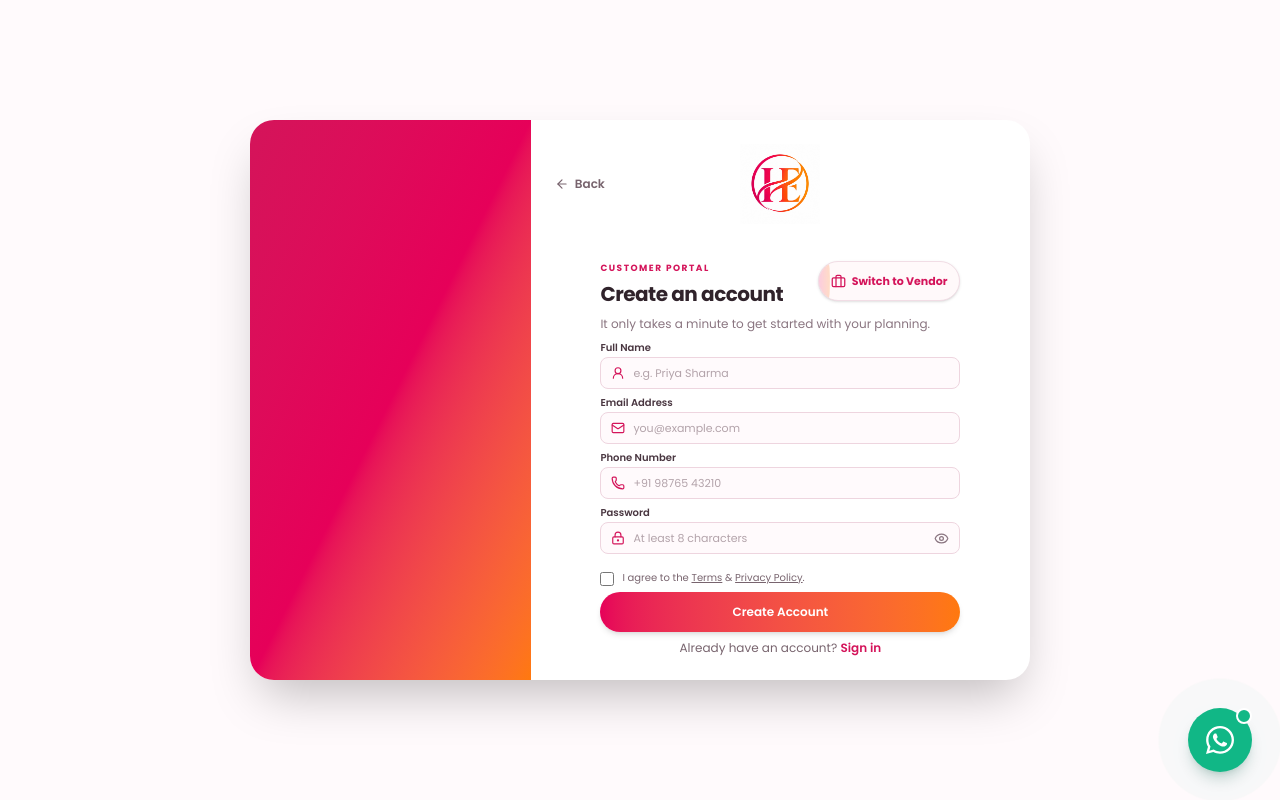
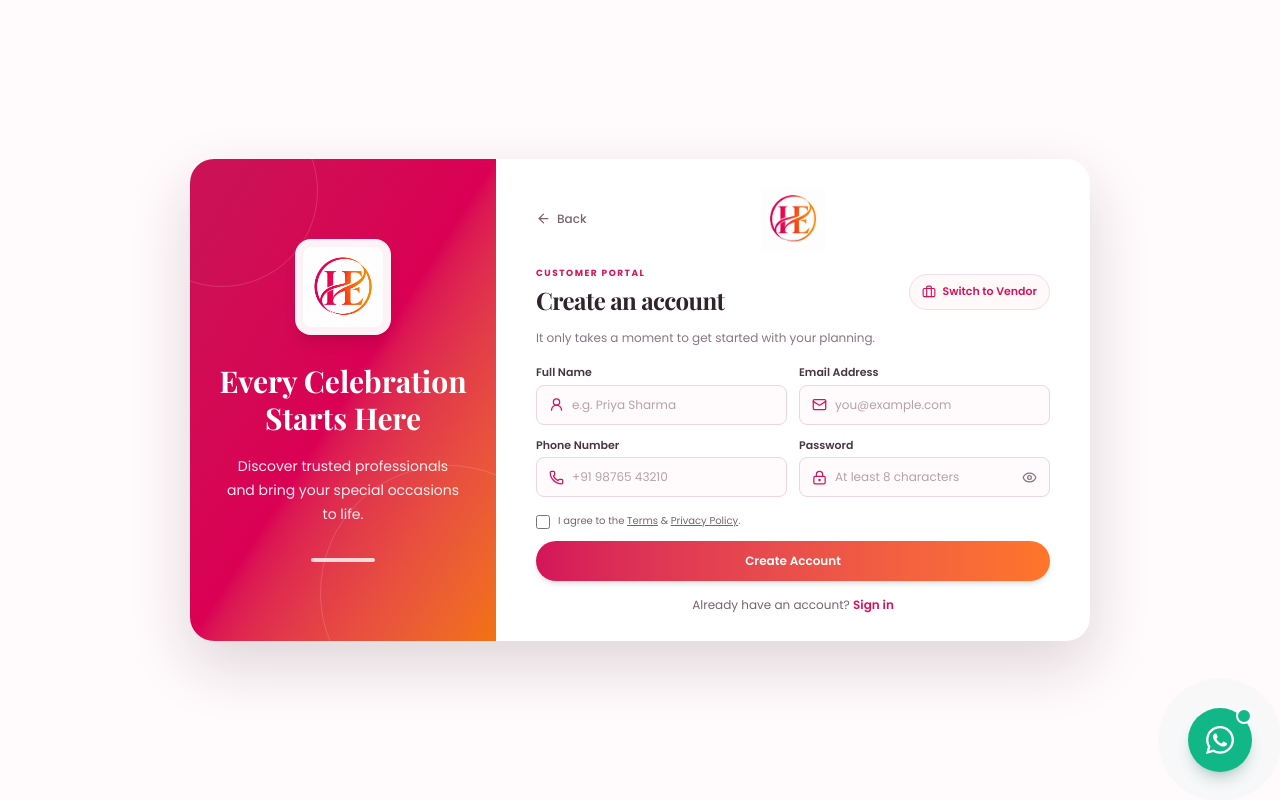
Before and after one commit to Kavita-Codes/HarEvent-Building-India-s-Event-Wedding-Marketplace, a React (Vite) app: page /signup in a window 1280 px wide. Built offline with nearby package versions, Linux system fonts and the light colour scheme.

Commit message:
vendor form

```diff
--- a/src/pages/Signup.jsx
+++ b/src/pages/Signup.jsx
@@ -1,170 +1,415 @@
+
 import { useState } from "react";
-import { ArrowLeft, Eye, EyeOff, LockKeyhole, Mail, Phone, UserRound, Briefcase, Store } from "lucide-react";
+import {
+  ArrowLeft,
+  Eye,
+  EyeOff,
+  LockKeyhole,
+  Mail,
+  Phone,
+  UserRound,
+  Briefcase,
+  Store,
+  ChevronDown,
+  Check,
+} from "lucide-react";
 import { Link } from "react-router-dom";
 
-function Signup({ initialVendorMode = false }) {
+const serviceOptions = [
+  "Photography & Videography",
+  "Wedding & Event Decor",
+  "Venues & Banquets",
+  "Catering Services",
+  "Makeup & Styling",
+  "DJ & Entertainment",
+  "Other",
+];
+
+function Signup({ vendorMode: initialVendorMode = false }) {
   const [vendorMode, setVendorMode] = useState(initialVendorMode);
   const [showPassword, setShowPassword] = useState(false);
   const [submitted, setSubmitted] = useState(false);
+  const [serviceCategory, setServiceCategory] = useState("");
+  const [categoryOpen, setCategoryOpen] = useState(false);
+  const [categoryError, setCategoryError] = useState(false);
+
+  const fieldClass =
+    "flex h-10 w-full min-w-0 items-center gap-2 rounded-lg border border-[#EED5DF] bg-[#FFFAFC] px-3 focus-within:border-2 focus-within:border-[#D4145A]";
+
+  const inputClass =
+    "w-full min-w-0 bg-transparent text-xs outline-none placeholder:text-[#B3A3AA]";
+
+  function switchMode() {
+    setVendorMode((current) => !current);
+    setCategoryOpen(false);
+    setCategoryError(false);
+    setSubmitted(false);
+  }
+
   function handleSubmit(event) {
     event.preventDefault();
+
+    if (vendorMode && !serviceCategory) {
+      setCategoryError(true);
+      setCategoryOpen(true);
+      return;
+    }
+
+    setCategoryError(false);
     setSubmitted(true);
   }
 
   return (
-    <main className="flex min-h-screen w-full items-center justify-center bg-[#FFFAFC] p-6 font-poppins sm:p-8">
-      <div className="flex h-[min(560px,calc(100svh-3rem))] w-full max-w-[780px] overflow-hidden rounded-[24px] bg-white shadow-2xl">
+    <main className="flex min-h-screen w-full items-center justify-center bg-[#FFFAFC] p-4 font-poppins sm:p-6">
+      <div className="flex w-full max-w-[900px] overflow-hidden rounded-[24px] bg-white shadow-[0_24px_60px_rgba(55,25,40,0.16)]">
 
-        {/* Left Side: themed panel */}
-        <div className={`relative hidden overflow-hidden transition-all duration-500 lg:block lg:w-[36%] ${
-          vendorMode
-            ? "bg-gradient-to-br from-[#143B2B] via-[#1B6B45] to-[#0D2B20]"
-            : "bg-gradient-to-br from-[#D4145A] via-[#E60059] to-[#FF790D]"
-        }`}>
+        {/* Left Brand Panel */}
+        <div
+          className={`relative hidden overflow-hidden transition-colors duration-500 lg:block lg:w-[34%] ${
+            vendorMode
+              ? "bg-gradient-to-br from-[#A80F46] via-[#E60059] to-[#FF790D]"
+              : "bg-gradient-to-br from-[#D4145A] via-[#E60059] to-[#FF790D]"
+          }`}
+        >
+          <div className="absolute inset-0 bg-black/5" />
+
+          <div className="absolute inset-0 flex flex-col items-center justify-center px-7 text-center text-white">
+            <img
+              src="/logoForm.jpeg"
+              alt="HarEvent"
+              className="mb-7 h-24 w-24 rounded-2xl bg-white/95 object-contain p-2 shadow-lg"
+            />
+
+            <h2 className="font-playfair text-3xl font-bold leading-tight">
+              {vendorMode
+                ? "Grow Your Event Business"
+                : "Every Celebration Starts Here"}
+            </h2>
+
+            <p className="mt-4 max-w-[240px] text-sm leading-6 text-white/90">
+              {vendorMode
+                ? "Connect with customers and showcase your services with HarEvent."
+                : "Discover trusted professionals and bring your special occasions to life."}
+            </p>
+
+            <div className="mt-8 h-1 w-16 rounded-full bg-white/80" />
+          </div>
+
+          <div className="absolute -left-16 -top-16 h-48 w-48 rounded-full border border-white/15" />
+          <div className="absolute -bottom-20 -right-20 h-64 w-64 rounded-full border border-white/15" />
         </div>
 
-        {/* Right Side: compact signup form */}
-        <div className="flex w-full flex-col justify-between gap-2 p-4 sm:p-5 lg:w-[64%] lg:p-6">
+        {/* Right Form Panel */}
+        <div className="flex w-full flex-col justify-center px-5 py-7 sm:px-9 lg:w-[66%] lg:px-10">
+          <div className="mx-auto w-full max-w-[520px]">
 
-          <div className="relative flex min-h-20 items-center justify-center">
-            <Link to="/" className="absolute left-0 inline-flex items-center gap-1.5 text-xs font-semibold text-[#78646E] transition hover:text-[#D4145A]">
-              <ArrowLeft size={14} /> Back
-            </Link>
-            <img src="/logoForm.jpeg" alt="HarEvent" className="h-20 w-20 object-contain" />
-          </div>
+            {/* Back and Logo */}
+            <div className="relative mb-4 flex min-h-[64px] items-center justify-center">
+              <Link
+                to="/"
+                className="absolute left-0 top-1/2 inline-flex -translate-y-1/2 items-center gap-1.5 text-xs font-medium text-[#78646E] transition hover:text-[#D4145A]"
+              >
+                <ArrowLeft size={15} />
+                Back
+              </Link>
 
-          <div className="mx-auto w-full max-w-[360px]">
+              <Link to="/" aria-label="HarEvent Home">
+                <img
+                  src="/logoForm.jpeg"
+                  alt="HarEvent"
+                  className="h-16 w-16 object-contain"
+                />
+              </Link>
+            </div>
 
-            {/* Header & Mode Switcher */}
-            <div className="mb-2 flex items-center justify-between">
-              <div className={vendorMode ? "order-1" : ""}>
-                <span className={`text-[9px] font-bold uppercase tracking-[1.5px] ${vendorMode ? "text-[#2D6A4F]" : "text-[#D4145A]"}`}>
+            {/* Heading and Mode Toggle */}
+            <div className="mb-3 flex flex-wrap items-center justify-between gap-3">
+              <div>
+                <p className="text-[9px] font-bold uppercase tracking-[1.5px] text-[#D4145A]">
                   {vendorMode ? "Vendor Portal" : "Customer Portal"}
-                </span>
-                <h2 className="mt-0.5 whitespace-nowrap text-lg font-bold tracking-tight text-[#30232B] sm:text-xl">
+                </p>
+
+                <h1 className="mt-1 font-playfair text-xl font-bold tracking-tight text-[#30232B] sm:text-2xl">
                   {vendorMode ? "Join as a Vendor" : "Create an account"}
-                </h2>
+                </h1>
               </div>
 
-              {/* Toggle Button */}
               <button
                 type="button"
-                onClick={() => setVendorMode(!vendorMode)}
-                className={`signup-mode-toggle relative isolate flex min-h-10 shrink-0 items-center gap-1.5 whitespace-nowrap overflow-hidden rounded-full border px-3 py-2 text-[11px] font-extrabold transition shadow-sm cursor-pointer ${
-                  vendorMode
-                    ? "signup-mode-toggle--vendor border-emerald-200 bg-emerald-50 text-[#2D6A4F] hover:bg-emerald-100"
-                    : "signup-mode-toggle--customer border-[#F1DDE5] bg-[#FFF9FA] text-[#D4145A] hover:bg-[#FFF1F5]"
-                }`}
+                onClick={switchMode}
+                className="inline-flex min-h-9 items-center gap-1.5 rounded-full border border-[#F1DDE5] bg-[#FFF9FA] px-3 py-2 text-[10px] font-semibold text-[#D4145A] transition-colors hover:bg-[#FFF1F5] sm:text-[11px]"
               >
-                <span className="signup-mode-toggle__fill" aria-hidden="true" />
-                <span className="relative z-10 flex items-center gap-1.5">
-                  {vendorMode ? <Store size={15} /> : <Briefcase size={15} />}
-                  {vendorMode ? "Switch to Customer" : "Switch to Vendor"}
-                </span>
+                {vendorMode ? <Store size={14} /> : <Briefcase size={14} />}
+                {vendorMode ? "Switch to Customer" : "Switch to Vendor"}
               </button>
             </div>
 
-            <p className="mb-2 text-[11px] text-[#8A7580] sm:text-xs">
+            <p className="mb-4 text-xs leading-5 text-[#8A7580]">
               {vendorMode
                 ? "Enter your business details to start receiving client leads."
-                : "It only takes a minute to get started with your planning."}
+                : "It only takes a moment to get started with your planning."}
             </p>
 
-            {/* Form */}
-            <form onSubmit={handleSubmit} className={`grid w-full gap-x-3 gap-y-1.5 ${vendorMode ? "grid-cols-2" : "grid-cols-1"}`}>
-              <div className={vendorMode ? "order-1" : ""}>
-                <label className="mb-0.5 block text-[10px] font-semibold text-[#493640]">Full Name</label>
-                <div className={`flex h-8 w-full items-center gap-2 rounded-lg border border-[#EED5DF] bg-[#FFFAFC] px-2.5 focus-within:border-2 ${vendorMode ? "focus-within:border-[#2D6A4F]" : "focus-within:border-[#D4145A]"}`}>
-                  <UserRound size={14} className={`shrink-0 ${vendorMode ? "text-[#2D6A4F]" : "text-[#D4145A]"}`} />
-                  <input required autoComplete="name" placeholder="e.g. Priya Sharma" className="w-full bg-transparent text-[11px] outline-none placeholder:text-[#B3A3AA]" />
+            {/* Signup Form */}
+            <form
+              onSubmit={handleSubmit}
+              className="grid w-full grid-cols-1 gap-x-3 gap-y-3 sm:grid-cols-2"
+            >
+              {/* Full Name */}
+              <div>
+                <label className="mb-1 block text-[11px] font-semibold text-[#493640]">
+                  Full Name
+                </label>
+
+                <div className={fieldClass}>
+                  <UserRound size={15} className="shrink-0 text-[#D4145A]" />
+                  <input
+                    required
+                    name="fullName"
+                    autoComplete="name"
+                    placeholder="e.g. Priya Sharma"
+                    className={inputClass}
+                  />
                 </div>
               </div>
 
-              {vendorMode && (
-                <div className="order-5 col-span-2">
-                  <label className="mb-0.5 block text-[10px] font-semibold text-[#493640]">Business Name</label>
-                  <div className="flex h-8 w-full items-center gap-2 rounded-lg border border-[#EED5DF] bg-[#FFFAFC] px-2.5 focus-within:border-2 focus-within:border-[#2D6A4F]">
-                    <Store size={14} className="shrink-0 text-[#2D6A4F]" />
-                    <input required autoComplete="organization" placeholder="Royal Events" className="w-full bg-transparent text-[11px] outline-none placeholder:text-[#B3A3AA]" />
-                  </div>
-                </div>
-              )}
+              {/* Email */}
+              <div>
+                <label className="mb-1 block text-[11px] font-semibold text-[#493640]">
+                  Email Address
+                </label>
 
-              <div className={vendorMode ? "order-2" : ""}>
-                <label className="mb-0.5 block text-[10px] font-semibold text-[#493640]">Email Address</label>
-                <div className={`flex h-8 w-full items-center gap-2 rounded-lg border border-[#EED5DF] bg-[#FFFAFC] px-2.5 focus-within:border-2 ${vendorMode ? "focus-within:border-[#2D6A4F]" : "focus-within:border-[#D4145A]"}`}>
-                  <Mail size={14} className={`shrink-0 ${vendorMode ? "text-[#2D6A4F]" : "text-[#D4145A]"}`} />
-                  <input required type="email" autoComplete="email" placeholder="you@example.com" className="w-full bg-transparent text-[11px] outline-none placeholder:text-[#B3A3AA]" />
+                <div className={fieldClass}>
+                  <Mail size={15} className="shrink-0 text-[#D4145A]" />
+                  <input
+                    required
+                    name="email"
+                    type="email"
+                    autoComplete="email"
+                    placeholder="you@example.com"
+                    className={inputClass}
+                  />
                 </div>
               </div>
 
-              <div className={vendorMode ? "order-3" : ""}>
-                <label className="mb-0.5 block text-[10px] font-semibold text-[#493640]">Phone Number</label>
-                <div className={`flex h-8 w-full items-center gap-2 rounded-lg border border-[#EED5DF] bg-[#FFFAFC] px-2.5 focus-within:border-2 ${vendorMode ? "focus-within:border-[#2D6A4F]" : "focus-within:border-[#D4145A]"}`}>
-                  <Phone size={14} className={`shrink-0 ${vendorMode ? "text-[#2D6A4F]" : "text-[#D4145A]"}`} />
-                  <input required type="tel" autoComplete="tel" placeholder="+91 98765 43210" className="w-full bg-transparent text-[11px] outline-none placeholder:text-[#B3A3AA]" />
+              {/* Phone */}
+              <div>
+                <label className="mb-1 block text-[11px] font-semibold text-[#493640]">
+                  Phone Number
+                </label>
+
+                <div className={fieldClass}>
+                  <Phone size={15} className="shrink-0 text-[#D4145A]" />
+                  <input
+                    required
+                    name="phone"
+                    type="tel"
+                    autoComplete="tel"
+                    placeholder="+91 98765 43210"
+                    className={inputClass}
+                  />
                 </div>
               </div>
 
-              {vendorMode && (
-                <div className="order-7 col-span-2">
-                  <label className="mb-0.5 block text-[10px] font-semibold text-[#493640]">Service Category</label>
-                  <select required defaultValue="" className="h-8 w-full rounded-lg border border-[#EED5DF] bg-[#FFFAFC] px-2.5 text-[11px] text-[#78646E] outline-none focus:border-2 focus:border-[#2D6A4F]">
-                    <option value="" disabled>Select category</option>
-                    <option>Photography & Videography</option>
-                    <option>Wedding & Event Decor</option>
-                    <option>Venues & Banquets</option>
-                    <option>Catering Services</option>
-                    <option>Makeup & Styling</option>
-                    <option>DJ & Entertainment</option>
-                  </select>
-                </div>
-              )}
+              {/* Password */}
+              <div>
+                <label className="mb-1 block text-[11px] font-semibold text-[#493640]">
+                  Password
+                </label>
 
-              <div className={vendorMode ? "order-4" : ""}>
-                <label className="mb-0.5 block text-[10px] font-semibold text-[#493640]">Password</label>
-                <div className={`flex h-8 w-full items-center gap-2 rounded-lg border border-[#EED5DF] bg-[#FFFAFC] px-2.5 focus-within:border-2 ${vendorMode ? "focus-within:border-[#2D6A4F]" : "focus-within:border-[#D4145A]"}`}>
-                  <LockKeyhole size={14} className={`shrink-0 ${vendorMode ? "text-[#2D6A4F]" : "text-[#D4145A]"}`} />
-                  <input required minLength={8} type={showPassword ? "text" : "password"} autoComplete="new-password" placeholder="At least 8 characters" className="w-full bg-transparent text-[11px] outline-none placeholder:text-[#B3A3AA]" />
-                  <button type="button" aria-label="Toggle password" onClick={() => setShowPassword(!showPassword)} className="shrink-0 text-[#8A7580] transition hover:text-[#D4145A]">
+                <div className={fieldClass}>
+                  <LockKeyhole
+                    size={15}
+                    className="shrink-0 text-[#D4145A]"
+                  />
+
+                  <input
+                    required
+                    name="password"
+                    minLength={8}
+                    type={showPassword ? "text" : "password"}
+                    autoComplete="new-password"
+                    placeholder="At least 8 characters"
+                    className={inputClass}
+                  />
+
+                  <button
+                    type="button"
+                    aria-label={showPassword ? "Hide password" : "Show password"}
+                    onClick={() => setShowPassword((visible) => !visible)}
+                    className="shrink-0 text-[#8A7580] transition hover:text-[#D4145A]"
+                  >
                     {showPassword ? <EyeOff size={15} /> : <Eye size={15} />}
                   </button>
                 </div>
               </div>
 
-              <label className={`col-span-full mt-2 flex cursor-pointer items-start gap-2 pt-0.5 text-[10px] text-[#78646E] ${vendorMode ? "order-8" : ""}`}>
-                <input required type="checkbox" className={`mt-0.5 h-3.5 w-3.5 shrink-0 ${vendorMode ? "accent-[#2D6A4F]" : "accent-[#D4145A]"}`} />
-                <span>I agree to the <a href="/terms" className="underline">Terms</a> & <a href="/privacy-policy" className="underline">Privacy Policy</a>.</span>
+              {/* Vendor-only Fields */}
+              {vendorMode && (
+                <>
+                  <div className="sm:col-span-2">
+                    <label className="mb-1 block text-[11px] font-semibold text-[#493640]">
+                      Business Name
+                    </label>
+
+                    <div className={fieldClass}>
+                      <Store size={15} className="shrink-0 text-[#D4145A]" />
+                      <input
+                        required
+                        name="businessName"
+                        autoComplete="organization"
+                        placeholder="Your business name"
+                        className={inputClass}
+                      />
+                    </div>
+                  </div>
+
+                  {/* Custom Service Dropdown */}
+                  <div className="relative sm:col-span-2">
+                    <label className="mb-1 block text-[11px] font-semibold text-[#493640]">
+                      Service Category
+                    </label>
+
+                    <button
+                      type="button"
+                      aria-haspopup="listbox"
+                      aria-expanded={categoryOpen}
+                      onClick={() => {
+                        setCategoryOpen((open) => !open);
+                        setCategoryError(false);
+                      }}
+                      className={`flex h-10 w-full items-center justify-between rounded-lg border-2 bg-[#FFFAFC] px-3 text-left text-xs outline-none transition ${
+                        categoryError
+                          ? "border-red-500"
+                          : "border-[#D4145A] hover:bg-[#FFF1F5] focus:ring-2 focus:ring-[#D4145A]/20"
+                      }`}
+                    >
+                      <span
+                        className={
+                          serviceCategory ? "text-[#493640]" : "text-[#8A7580]"
+                        }
+                      >
+                        {serviceCategory || "Select category"}
+                      </span>
+
+                      <ChevronDown
+                        size={16}
+                        className={`text-[#D4145A] transition-transform ${
+                          categoryOpen ? "rotate-180" : ""
+                        }`}
+                      />
+                    </button>
+
+                    {categoryError && (
+                      <p className="mt-1 text-[10px] text-red-600">
+                        Please select a service category.
+                      </p>
+                    )}
+
+                    {categoryOpen && (
+                      <>
+                        <button
+                          type="button"
+                          aria-label="Close service category menu"
+                          className="fixed inset-0 z-20 cursor-default"
+                          onClick={() => setCategoryOpen(false)}
+                        />
+
+                        <div
+                          role="listbox"
+                          aria-label="Service Category"
+                          className="absolute left-0 right-0 top-full z-30 mt-1 overflow-hidden rounded-lg border border-[#F1DDE5] bg-white py-1 shadow-[0_12px_30px_rgba(55,25,40,0.18)]"
+                        >
+                          {serviceOptions.map((option) => {
+                            const selected = serviceCategory === option;
+
+                            return (
+                              <button
+                                key={option}
+                                type="button"
+                                role="option"
+                                aria-selected={selected}
+                                onClick={() => {
+                                  setServiceCategory(option);
+                                  setCategoryOpen(false);
+                                  setCategoryError(false);
+                                }}
+                                className={`flex min-h-9 w-full items-center justify-between px-3 py-2 text-left text-xs transition-colors ${
+                                  selected
+                                    ? "bg-gradient-to-r from-[#D4145A] to-[#FF7628] font-semibold text-white"
+                                    : "text-[#493640] hover:bg-gradient-to-r hover:from-[#D4145A] hover:to-[#FF7628] hover:text-white"
+                                }`}
+                              >
+                                <span>{option}</span>
+                                {selected && <Check size={14} />}
+                              </button>
+                            );
+                          })}
+                        </div>
+                      </>
+                    )}
+
+                    <input
+                      type="hidden"
+                      name="serviceCategory"
+                      value={serviceCategory}
+                    />
+                  </div>
+                </>
+              )}
+
+              {/* Terms and Privacy */}
+              <label className="flex cursor-pointer items-start gap-2 pt-1 text-[10px] leading-4 text-[#78646E] sm:col-span-2">
+                <input
+                  required
+                  name="acceptTerms"
+                  type="checkbox"
+                  className="mt-0.5 h-3.5 w-3.5 shrink-0 accent-[#D4145A]"
+                />
+
+                <span>
+                  I agree to the{" "}
+                  <Link to="/terms" className="underline">
+                    Terms
+                  </Link>{" "}
+                  &amp;{" "}
+                  <Link to="/privacy-policy" className="underline">
+                    Privacy Policy
+                  </Link>
+                  .
+                </span>
               </label>
 
+              {/* Submit */}
               <button
                 type="submit"
-                className={`col-span-full flex h-10 w-full items-center justify-center rounded-full text-xs font-semibold text-white shadow-md transition-all hover:-translate-y-0.5 hover:shadow-lg ${vendorMode ? "order-9" : ""} ${
-                  vendorMode
-                    ? "bg-gradient-to-r from-[#2D6A4F] to-[#52B788]"
-                    : "bg-gradient-to-r from-[#E60059] to-[#FF790D]"
-                }`}
+                className="flex h-10 w-full items-center justify-center rounded-full bg-gradient-to-r from-[#D4145A] to-[#FF7628] text-xs font-semibold text-white shadow-md transition-all hover:-translate-y-0.5 hover:shadow-lg sm:col-span-2"
               >
                 {vendorMode ? "Create Vendor Account" : "Create Account"}
               </button>
 
               {submitted && (
-                <p role="status" className={`col-span-full rounded-lg px-3 py-2 text-center text-[11px] font-medium ${vendorMode ? "order-10 bg-emerald-50 text-[#2D6A4F]" : "bg-[#FFF0F5] text-[#A80F46]"}`}>
-                  Account registration preview submitted successfully!
+                <p
+                  role="status"
+                  className="rounded-lg bg-[#FFF0F5] px-3 py-2 text-center text-[11px] font-medium text-[#A80F46] sm:col-span-2"
+                >
+                  This is a UI preview. Account registration is not connected yet.
                 </p>
               )}
             </form>
 
-            {/* Footer Sign in Link */}
-            <p className="mt-2 text-center text-xs text-[#78646E]">
+            {/* Sign In */}
+            <p className="mt-4 text-center text-xs text-[#78646E]">
               Already have an account?{" "}
-              <Link to={vendorMode ? "/?form=vendor" : "/?form=login"} className={`font-semibold hover:underline ${vendorMode ? "text-[#2D6A4F]" : "text-[#D4145A]"}`}>Sign in</Link>
+              <Link
+                to={vendorMode ? "/?form=vendor" : "/?form=login"}
+                className="font-semibold text-[#D4145A] hover:text-[#A80F46] hover:underline"
+              >
+                Sign in
+              </Link>
             </p>
-
           </div>
-
         </div>
-
       </div>
     </main>
   );
```
